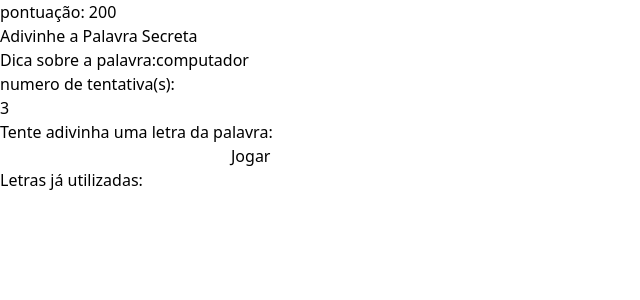
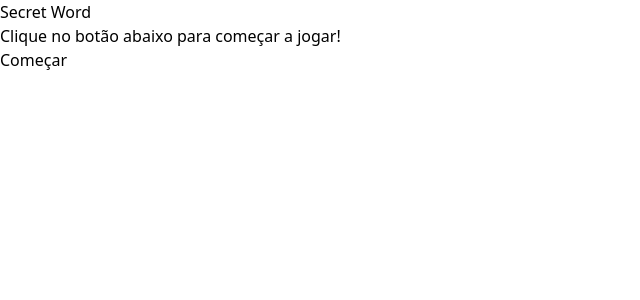
Before and after one commit to DeyvisonTav/jogo-secret-words, a React (Vite) app: page / in a window 1280 px wide. Shown: the top 300 px of the page, without its empty margins (0-640 px from the left). Built offline with nearby package versions, Linux system fonts and the light colour scheme.

Commit message:
correção final...

```diff
--- a/src/App.jsx
+++ b/src/App.jsx
@@ -26,7 +26,7 @@ export function App() {
   const [guessedLetter, setGuessedLetter]= useState([])
   const [wrongLetter, setWrongLetter] = useState([])
   const [guesses, setGuesses] = useState(3)
-  const [score, setScore] = useState(0)
+  const [score, setScore] = useState(-100)
 
   const pickWordandCategory = useCallback(() => {
      const categories =  Object.keys(word)
@@ -40,6 +40,8 @@ export function App() {
   },[word])
 
   const startGame = useCallback(() => {
+
+
 
     clearLetterStates()
 
@@ -80,11 +82,22 @@ export function App() {
 
     }
 
+
 }
 const clearLetterStates =() =>{
   setGuessedLetter([])
   setWrongLetter([])
+
 }
+
+useEffect(() => {
+
+  if(score === 0 ){
+setGameStage(stage[0].name)
+
+  }
+},[score] )
+
 useEffect(() => {
  if(guesses<= 0) {
   clearLetterStates()
@@ -97,9 +110,12 @@ useEffect(() => {
   const uniqueLetters = [...new Set(letter)]
 
   if( guessedLetter.length == uniqueLetters.length) {
-    setScore((actualScore)=> (actualScore += 100))
 
-    startGame()
+     let actuaScore = score
+      setScore((actualScore) => actualScore )
+      actuaScore = actuaScore + 100
+      startGame()
+      setScore(actuaScore)
   }
 
 
@@ -116,6 +132,7 @@ useEffect(() => {
   return (
     <div className="flex flex-center justify-center items-center text-center ">
       <div className="w-screen h-screen bg-gradient-to-b from-black to-zinc-900 text-white font-serif" >
+
         {gameStage === 'start' && <StartScreen startGame={startGame} />}
         {gameStage === 'game' && <Game verifyLetter={verifyLetter} pickedWord={pickedWord} pickedCategory={pickedCategory} letter=  {letter} guessedLetter={guessedLetter} wrongLetter={wrongLetter} guesses={guesses} score={score}  />}
         {gameStage === 'end' && <GameOver restart={restart} score={score} />}
```
